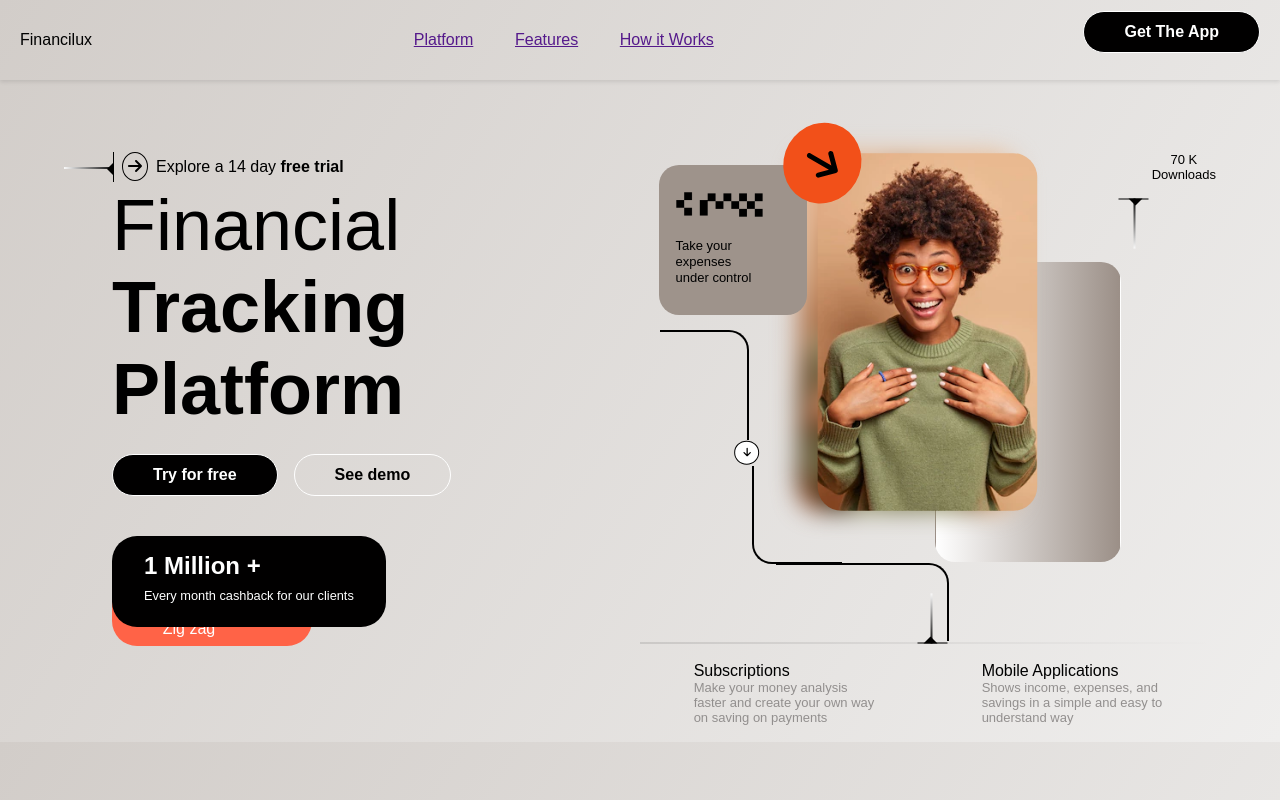
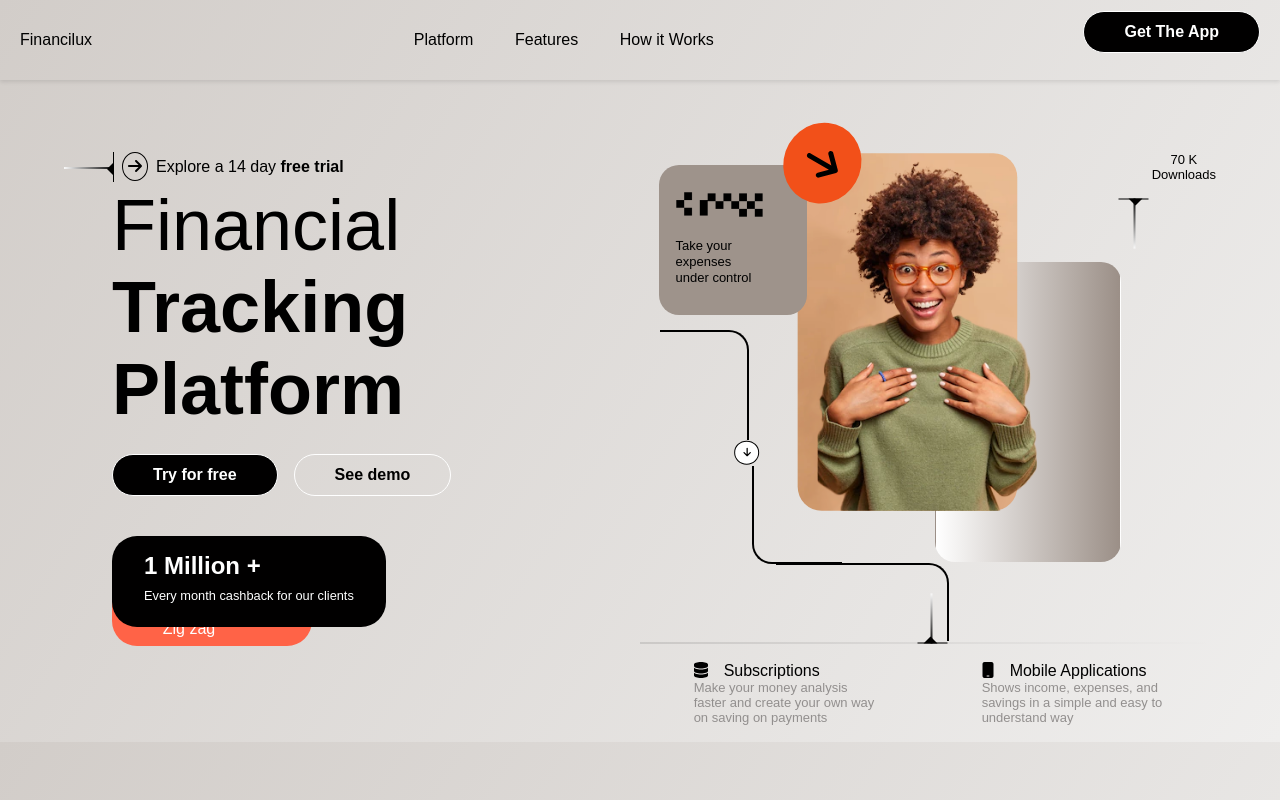
Before and after one commit to Mini-Sylar/Financial-Concept, a React (Vite) app: page / in a window 1280 px wide. Built offline with nearby package versions, Linux system fonts and the light colour scheme.

Commit message:
Added some transition on person card

```diff
--- a/src/Reset.css
+++ b/src/Reset.css
@@ -29,6 +29,11 @@ body {
   width: 100%;
 }
 
+a{
+  text-decoration: none;
+  color: inherit;
+}
+
 @media screen and (max-width: 500px) {
   .contains-sides {
     grid-template-columns: 1fr;
--- a/src/components/RightSide.jsx
+++ b/src/components/RightSide.jsx
@@ -1,9 +1,15 @@
 import "./rightside.css";
 import { FontAwesomeIcon } from "@fortawesome/react-fontawesome";
-import { faArrowRight } from "@fortawesome/free-solid-svg-icons";
-import img from '../assets/images/pattern.png'
+import {
+  faArrowRight,
+  faMobileAndroid,
+  faDatabase,
+} from "@fortawesome/free-solid-svg-icons";
+import img from "../assets/images/pattern.png";
 
 const arrowRight = <FontAwesomeIcon icon={faArrowRight} />;
+const mobile = <FontAwesomeIcon icon={faMobileAndroid} />;
+const database = <FontAwesomeIcon icon={faDatabase} />;
 
 const RightSide = () => {
   return (
@@ -43,7 +49,7 @@ const RightSide = () => {
         <span className="style-line style-line-rotate-up"></span>
         <div className="component-left">
           <div className="title-icon">
-            <span className="icon"></span>
+            <span className="icon">{database}</span>
             <p>Subscriptions</p>
           </div>
           <div className="title-text">
@@ -56,7 +62,7 @@ const RightSide = () => {
         </div>
         <div className="component-right">
           <div className="title-icon">
-            <span className="icon"></span>
+            <span className="icon">{mobile}</span>
             <p>Mobile Applications</p>
           </div>
           <div className="title-text">
--- a/src/components/rightside.css
+++ b/src/components/rightside.css
@@ -41,11 +41,14 @@
   height: 100%;
   border-radius: 20px;
   z-index: -4;
-  background-image: url("../assets/images/happy.webp");
+  background-image: url("../assets/images/person-happy.png");
   background-size: cover;
   background-repeat: no-repeat;
   transform: scale(1.2);
-  background-position-x: 50%;
+  background-position: center;
+  /* background-position-x: 45%; */
+  transition: all 0.5s ease-in-out;
+  overflow: hidden;
 }
 
 .grid-item:nth-child(2)::after {
@@ -57,12 +60,13 @@
   height: 100%;
   border-radius: 20px;
   z-index: -32222;
-  background-image: url("../assets/images/happy.webp");
+  background-image: url("../assets/images/happy-background.png");
   background-size: cover;
   background-repeat: no-repeat;
   transform: scale(1.2);
   background-position-x: 50%;
-  filter: blur(10px);
+  transition: all 0.5s ease-in-out;
+  /* filter: blur(10px); */
 }
 
 .take-expenses {
@@ -220,3 +224,18 @@
   left: -0.8rem;
   top: 0.5rem;
 }
+.title-icon {
+  display: flex;
+  gap: 1rem;
+}
+
+.grid-item:nth-child(2):hover::before {
+  transform: scale(1.3) translateY(5px);
+  transition: all 0.5s ease-in-out;
+}
+
+.grid-item:nth-child(2):hover::after {
+  transform: scale(1) scaleY(1.3) translateY(0) skewY(5deg);
+  transition: all 0.5s ease-in-out;
+  /* filter: blur(10px); */
+}
```
Also changed, not shown: src/assets/images/happy-background.png (added), src/assets/images/person-happy.png (added).
